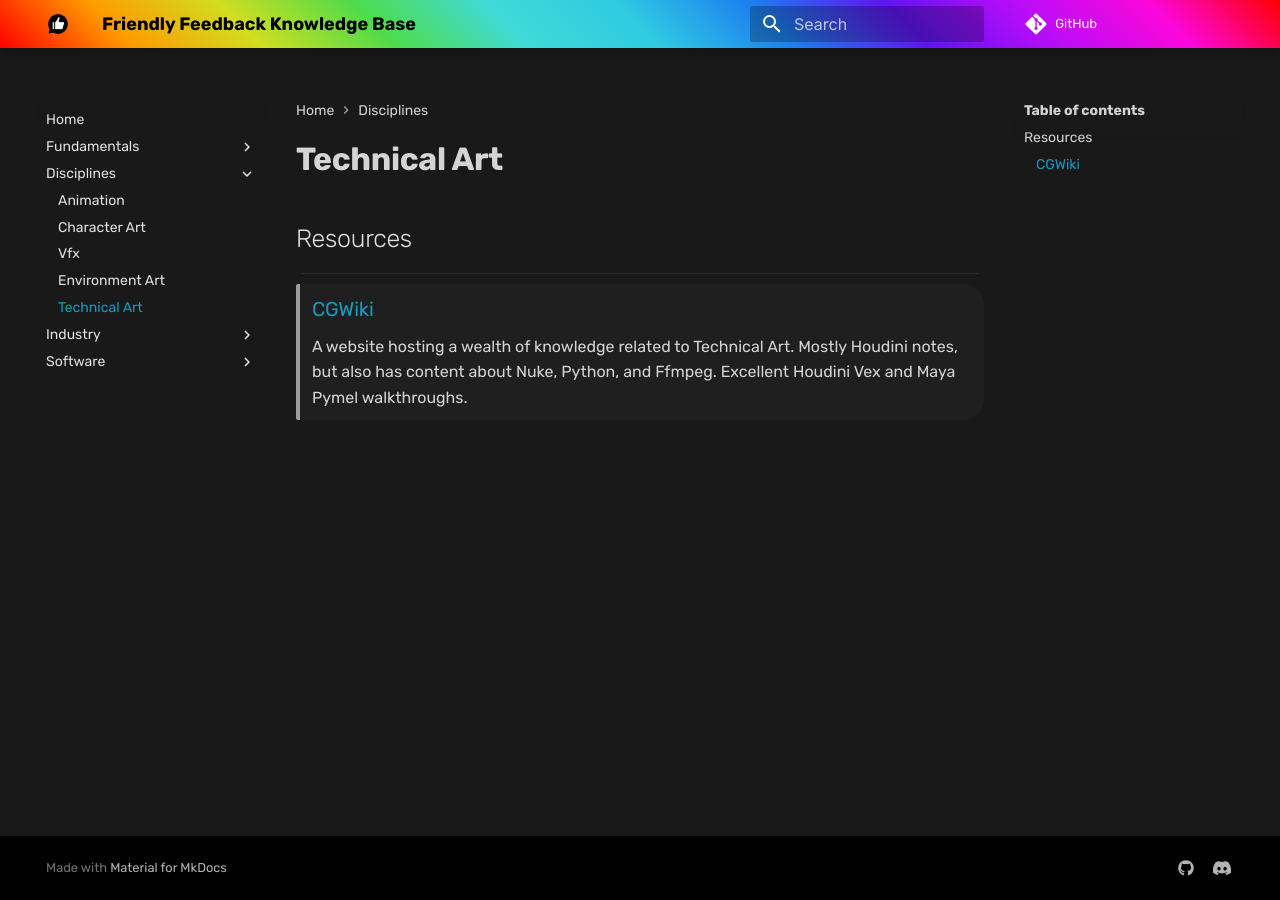
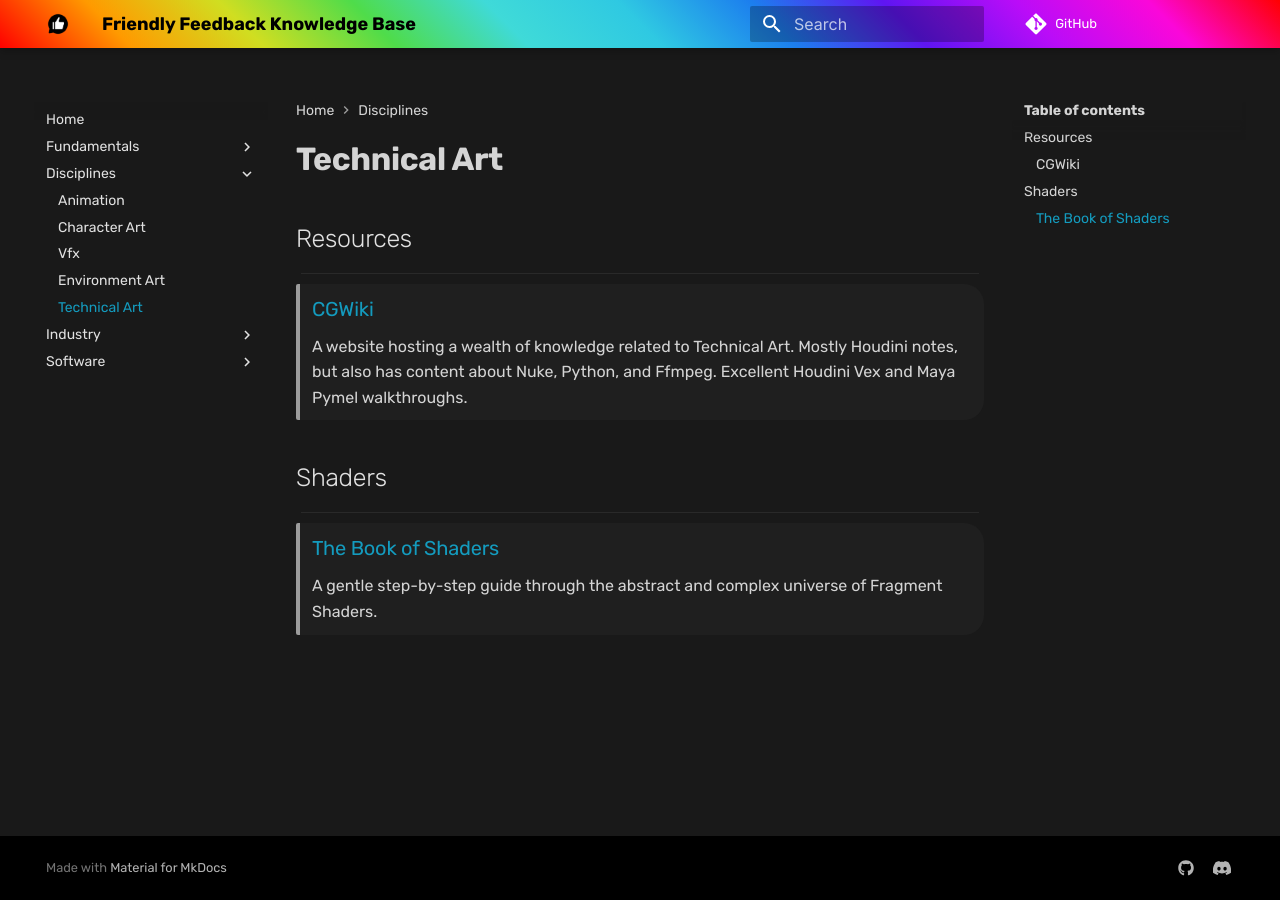
Before and after one commit to Zalek4/Friendly-Feedback-Knowledge-Base, an MkDocs documentation site: the page built from docs/disciplines/technical_art.md, in a window 1280 px wide. Built offline with MkDocs 1.6.1 and Material for MkDocs 9.7.7, drawn with Linux system fonts in a browser that asks for light colours; comment, search, counter and statistics services are not loaded.

```diff
--- a/docs/disciplines/technical_art.md
+++ b/docs/disciplines/technical_art.md
@@ -6,3 +6,11 @@ ___
 > ### [CGWiki](https://tokeru.com/cgwiki/)
 A website hosting a wealth of  knowledge related to Technical Art. Mostly Houdini notes, but also has content about Nuke, Python, and Ffmpeg. Excellent Houdini Vex and Maya Pymel walkthroughs.
 <!-- -->
+
+
+## Shaders
+___
+
+> ### [The Book of Shaders](https://thebookofshaders.com/)
+A gentle step-by-step guide through the abstract and complex universe of Fragment Shaders.
+<!-- -->
--- a/resources_official.json
+++ b/resources_official.json
@@ -154,5 +154,11 @@
         "links": [
             "https://www.youtube.com/watch?v=N4Fjbesb_8g"
         ]
+    },
+    "942943967568359435": {
+        "author": "frostbyte924",
+        "links": [
+            "https://thebookofshaders.com/"
+        ]
     }
 }
```
